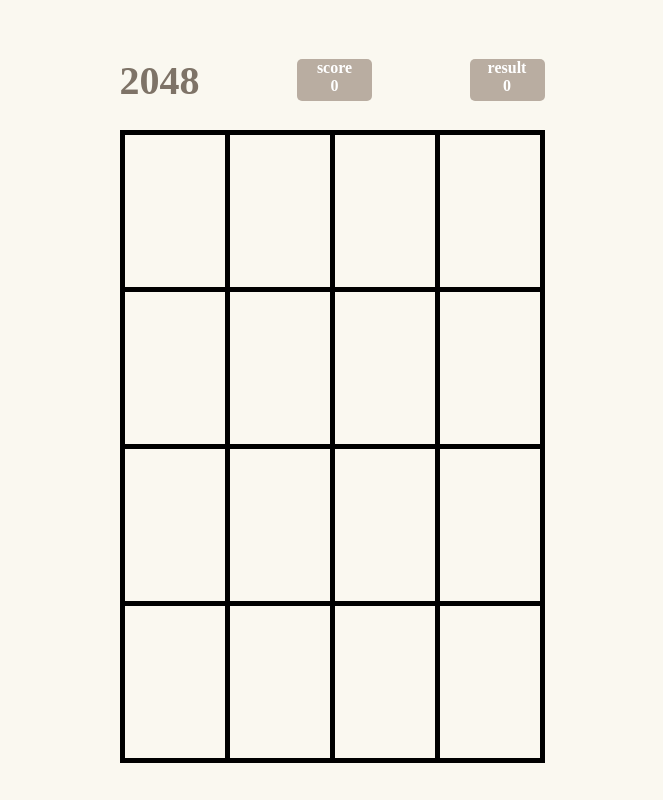
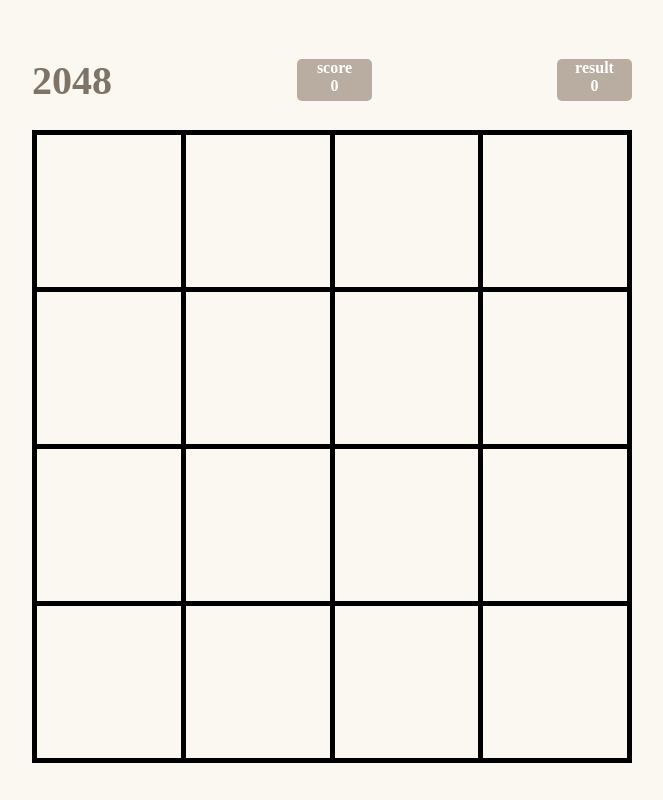
Before and after one commit to kod0751/js-2048, a plain HTML site: page index.html in a window 1280 px wide. Shown: the whole page, without its empty margins (308-971 px from the left). Drawn offline with Linux system fonts and the light colour scheme.

Commit message:
UI 수정

```diff
--- a/css/index.css
+++ b/css/index.css
@@ -4,12 +4,12 @@
 
 .container {
     position: relative;
-    width: 425px;
+    width: 600px;
     margin: 0 auto;
 }
 
 .header {
-    width: 425px;
+    width: 600px;
     height: 100px;
     display: flex;
     justify-content: space-between;
```
